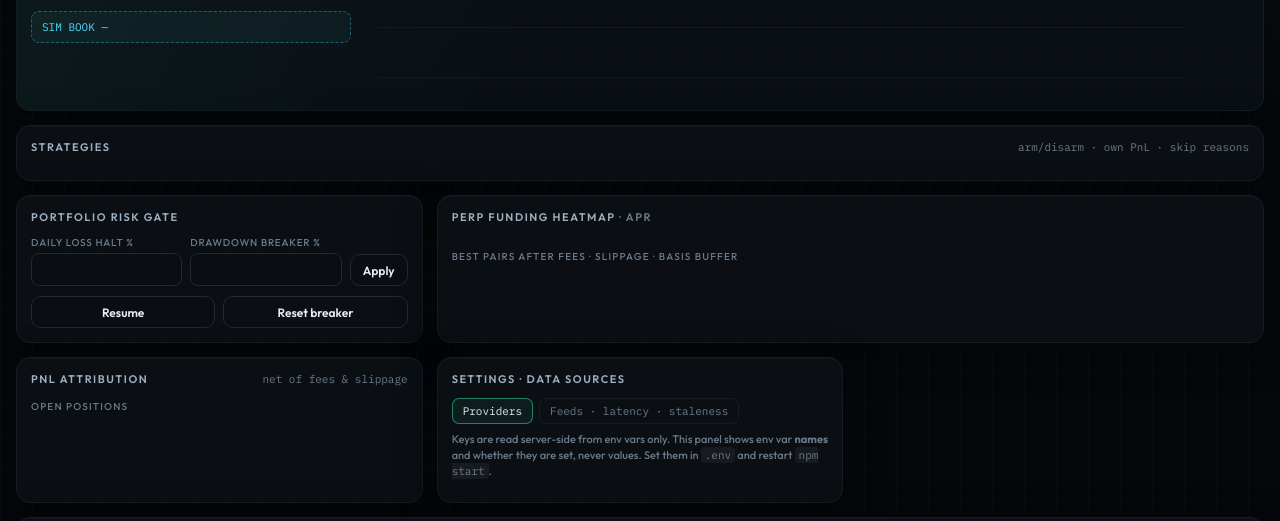
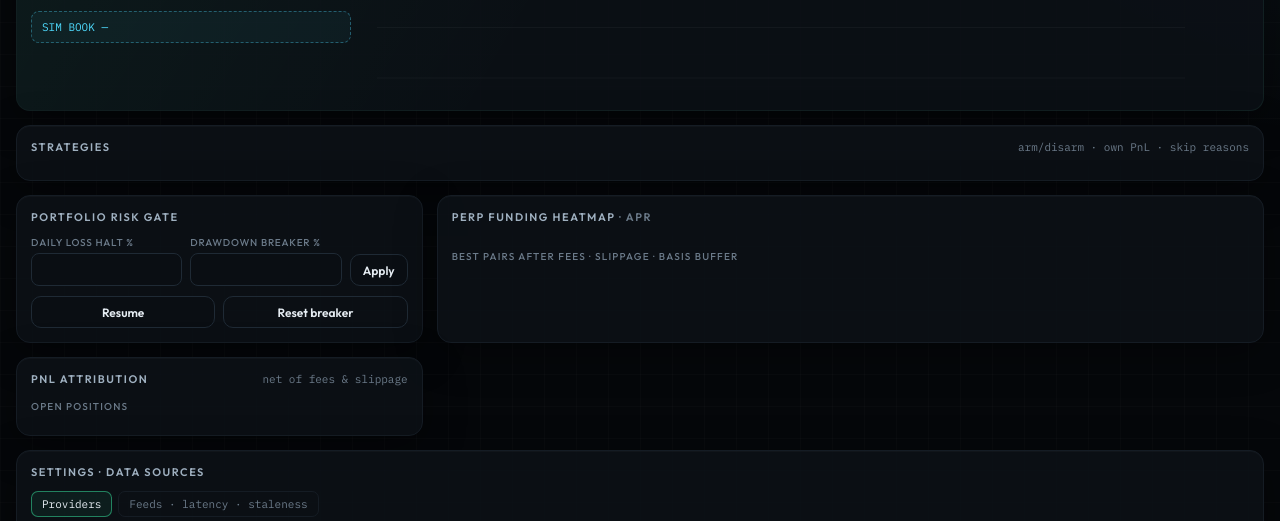
Before and after one commit to fluidcity/hawse-desk-demo, a website: page public/index.html in a window 1280 px wide. Shown: the part 266-787 px from the top of the page. Drawn offline with Linux system fonts and the light colour scheme; no server answers.

Commit message:
Stage 9b: full-width Data Sources card, mobile bet ledger, final desktop/mobile screenshots (public-only run)

```diff
--- a/public/styles.css
+++ b/public/styles.css
@@ -149,3 +149,4 @@ canvas.eq{width:100%;height:160px;display:block;border:1px solid var(--line);bor
 .bet-stats{display:flex;flex-wrap:wrap;gap:14px;margin:8px 0 4px;font:12px var(--mono,'IBM Plex Mono',monospace)}
 .bet-stats b{color:#e6edf3;font-weight:600}
 @media (max-width:820px){.bet-grid{grid-template-columns:1fr}.betrow{grid-template-columns:1.2fr 1fr 52px 64px 46px!important}.betrow>span:nth-child(1),.betrow>span:nth-child(4){display:none}.bet-stats{flex-direction:column;gap:4px}}
+#dataSources{grid-column:1/-1}
```
Also changed, not shown: docs/screenshots/final-betting-desktop.png (added), docs/screenshots/final-betting-mobile.png (added), docs/screenshots/final-lab-desktop-import.png (added), docs/screenshots/final-lab-desktop.png (added), docs/screenshots/final-lab-mobile-import.png (added), docs/screenshots/final-lab-mobile.png (added), 2 other files.
